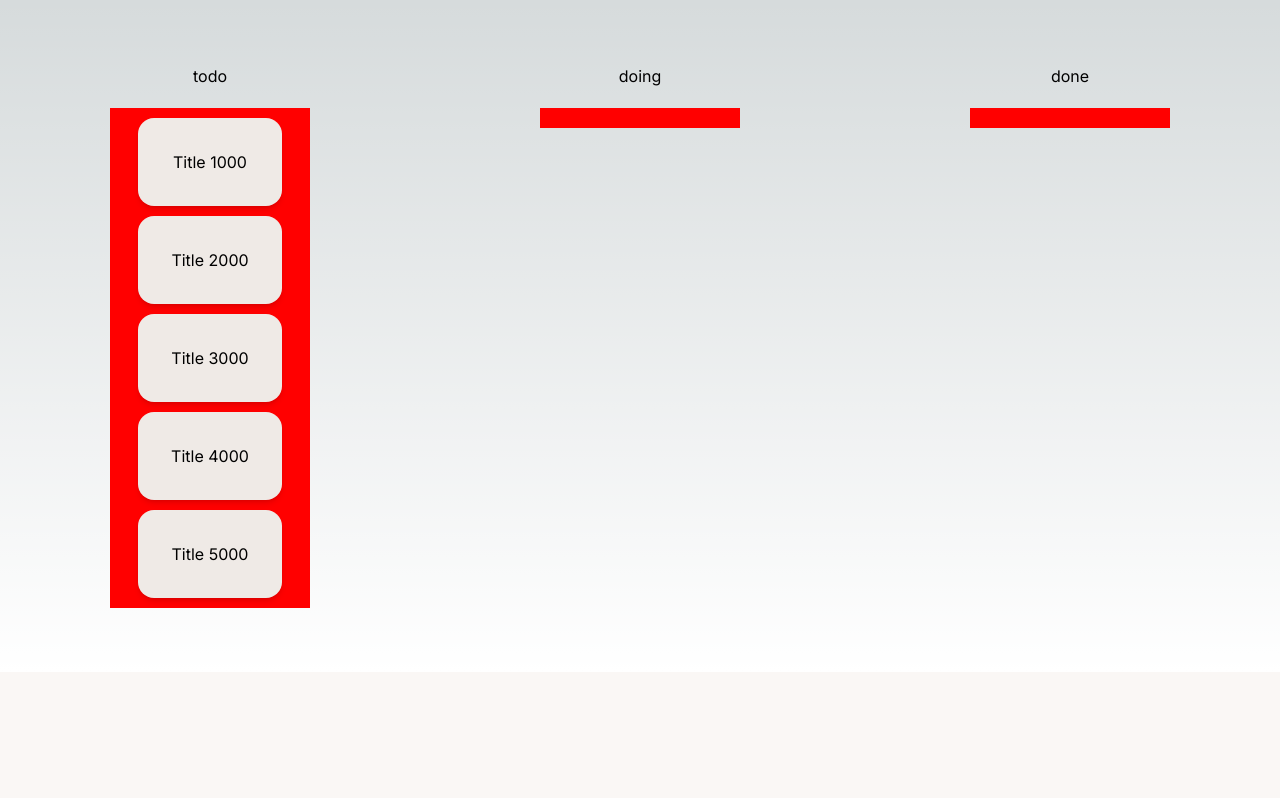
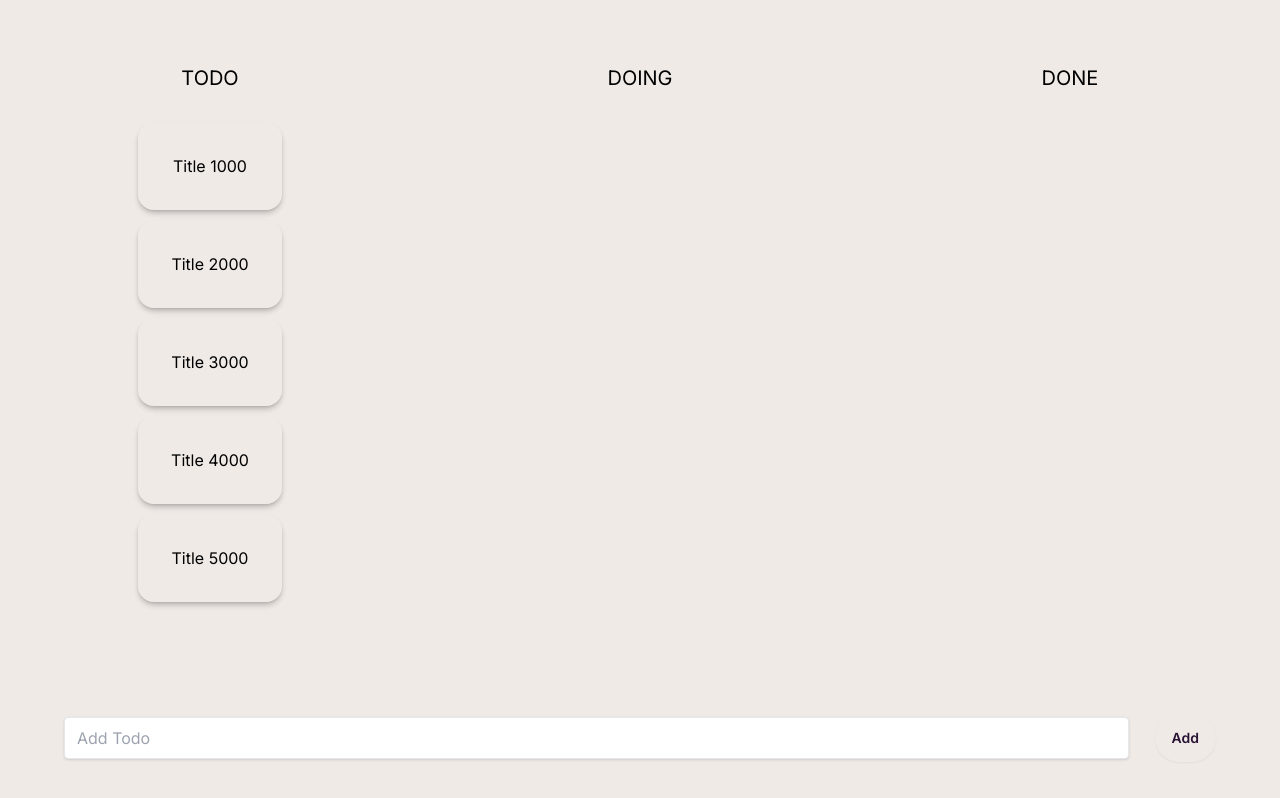
Before and after one commit to oluzr/kanban, a Next.js app: page / in a window 1280 px wide. Shown: the top 798 px of the page. Built offline with nearby package versions, Linux system fonts and the light colour scheme.

Commit message:
:white_check_mark: Add : setKanban
칸반보드 이동시 setKanban 적용

```diff
--- a/package.json
+++ b/package.json
@@ -10,6 +10,7 @@
   },
   "dependencies": {
     "apexcharts": "^3.46.0",
+    "clsx": "^2.1.0",
     "next": "14.1.2",
     "react": "^18",
     "react-apexcharts": "^1.4.1",
--- /dev/null
+++ b/src/app/_component/AddCard.tsx
@@ -0,0 +1,16 @@
+import React, { useState } from "react";
+import styled from "styled-components";
+
+const AddCard = () => {
+  const [showForm, setShowForm] = useState<boolean>(false);
+  return <ShowBtn>add card</ShowBtn>;
+};
+
+export default AddCard;
+
+const ShowBtn = styled.div`
+  border: 1px dashed;
+
+  padding: 20px;
+  text-align: center;
+`;
--- /dev/null
+++ b/src/app/_component/Button.tsx
@@ -0,0 +1,31 @@
+"use client";
+import clsx from "clsx";
+interface Prop {
+  children: React.ReactNode | string;
+  btnClass?: string;
+  type?: "button" | "submit" | "reset" | undefined;
+  onClick?: () => void;
+}
+/* btnClass
+info
+success
+warning
+error
+neutral
+primary
+secondary
+accent */
+
+const Button = ({ children, btnClass, type, onClick }: Prop) => {
+  return (
+    <button
+      onClick={onClick}
+      type={type ? type : "button"}
+      className={clsx("btn", `btn-${btnClass}`)}
+    >
+      {children}
+    </button>
+  );
+};
+
+export default Button;
--- a/src/app/_component/KanbanList.tsx
+++ b/src/app/_component/KanbanList.tsx
@@ -9,6 +9,7 @@ import {
   DropResult,
 } from "react-beautiful-dnd";
 import { TodoList, TodoStatus } from "@/types/types";
+import AddCard from "./AddCard";
 
 interface Prop {
   item: TodoList;
@@ -17,10 +18,14 @@ interface Prop {
 export const KanbanList = ({ item, setKanban }: Prop) => {
   const [enabled, setEnabled] = useState(false);
 
-  // --- Draggable이 Droppable로 드래그 되었을 때 실행되는 이벤트
   const onDragEnd = ({ source, destination }: DropResult) => {
-    console.log(">>> source", source);
-    console.log(">>> destination", destination);
+    if (!destination) return;
+    const scourceKey = source.droppableId as TodoStatus;
+    const destinationKey = destination.droppableId as TodoStatus;
+    const newItems = JSON.parse(JSON.stringify(item)) as typeof item;
+    const [targetItem] = newItems[scourceKey].splice(source.index, 1); // splice 메서드는 원본배열 직접 변경
+    newItems[destinationKey].splice(destination.index, 0, targetItem);
+    setKanban(newItems);
   };
   useEffect(() => {
     const animation = requestAnimationFrame(() => setEnabled(true));
@@ -39,7 +44,7 @@ export const KanbanList = ({ item, setKanban }: Prop) => {
           <Droppable key={todoStatus} droppableId={todoStatus}>
             {(provided) => (
               <List ref={provided.innerRef} {...provided.droppableProps}>
-                <h3>{todoStatus}</h3>
+                <h3 className="text-xl">{todoStatus.toUpperCase()}</h3>
                 <ul>
                   {item[todoStatus as TodoStatus].map((item, index) => (
                     <Draggable
@@ -54,7 +59,7 @@ export const KanbanList = ({ item, setKanban }: Prop) => {
                           {...provided.draggableProps}
                           {...provided.dragHandleProps}
                         >
-                          <div className="card-body">{item.title}</div>
+                          <Card item={item} />
                         </div>
                       )}
                     </Draggable>
@@ -74,6 +79,7 @@ const ListWrap = styled.div`
   gap: 10px;
   padding: 5% 0;
   justify-content: space-around;
+  background: oklch(var(--b2));
   align-items: baseline;
 `;
 const List = styled.div`
@@ -82,11 +88,9 @@ const List = styled.div`
   flex-direction: column;
   justify-content: center;
   gap: 20px;
-  h3 {
-  }
   ul {
     min-width: 200px;
-    background-color: red;
+    min-height: 200px;
     align-items: center;
     gap: 10px;
     padding: 10px 0;
--- a/src/app/_component/Wrap.tsx
+++ b/src/app/_component/Wrap.tsx
@@ -2,6 +2,9 @@
 import { TodoList } from "@/types/types";
 import React, { useState } from "react";
 import { KanbanList } from "./KanbanList";
+import AddCard from "./AddCard";
+import styled from "styled-components";
+import Button from "./Button";
 
 const Wrap = () => {
   const [kanban, setKanban] = useState<TodoList>({
@@ -13,7 +16,31 @@ const Wrap = () => {
     doing: [],
     done: [],
   });
-  return <KanbanList item={kanban} setKanban={setKanban}></KanbanList>;
+  return (
+    <Wrapper>
+      <KanbanList item={kanban} setKanban={setKanban}></KanbanList>
+      <FormWrap>
+        <input
+          className="shadow appearance-none border rounded w-full py-2 px-3 mr-4 text-grey-darker"
+          placeholder="Add Todo"
+        />
+        <Button type="submit" btnClass="secondary">
+          Add
+        </Button>
+      </FormWrap>
+    </Wrapper>
+  );
 };
 
 export default Wrap;
+
+const Wrapper = styled.div`
+  height: 100%;
+`;
+const FormWrap = styled.form`
+  padding: 3% 5%;
+  background: oklch(var(--b2));
+  display: flex;
+  align-items: center;
+  gap: 10px;
+`;
--- a/src/app/globals.css
+++ b/src/app/globals.css
@@ -15,9 +15,12 @@
     --background-end-rgb: 0, 0, 0;
   }
 }
-
+html {
+  height: 100%;
+}
 body {
   color: rgb(var(--foreground-rgb));
+  height: 100%;
   background: linear-gradient(
       to bottom,
       transparent,
```
Also changed, not shown: 1 other file (tests, documents, lock files or other folders).
